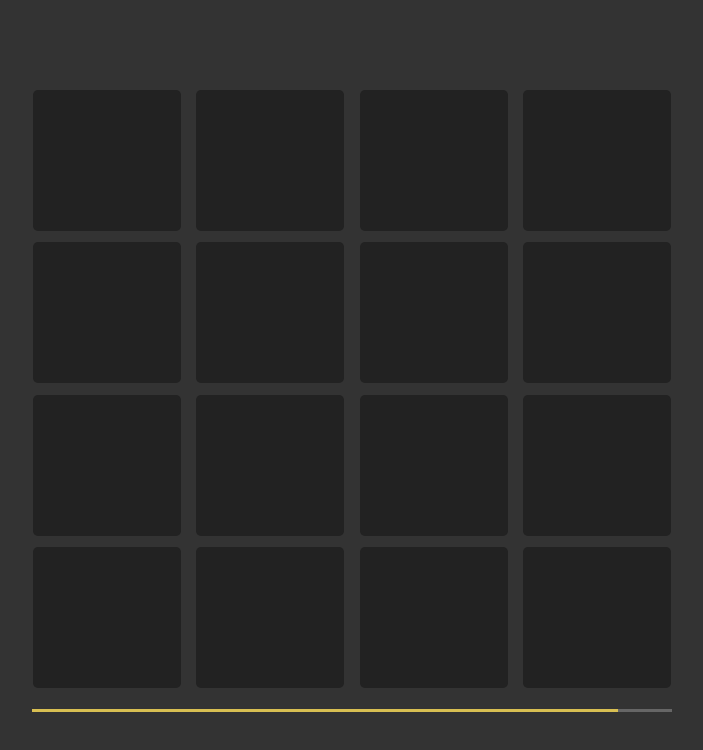
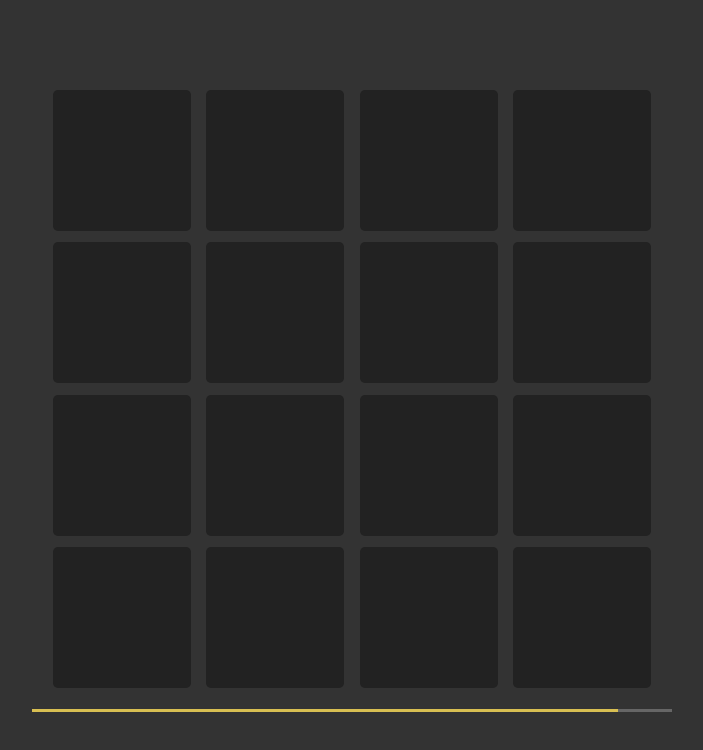
Before and after one commit to mooky1007/match_card, a plain HTML site: page index.html in a window 1280 px wide. Shown: the whole page, without its empty margins (288-991 px from the left). Drawn offline with Linux system fonts and the light colour scheme.

Commit message:
Update style.css

```diff
--- a/style.css
+++ b/style.css
@@ -18,8 +18,8 @@ body {
 
 .container {
     position: relative;
-    width: 50vw;
-    height: 75vh;
+    width: 75vmin;
+    height: 75vmin;
     display: flex;
     justify-content: space-between;
     gap: 10px;
```
